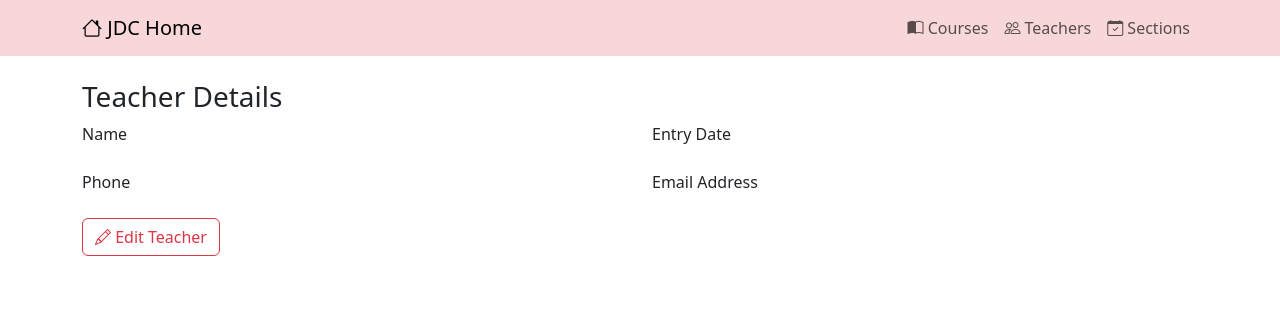
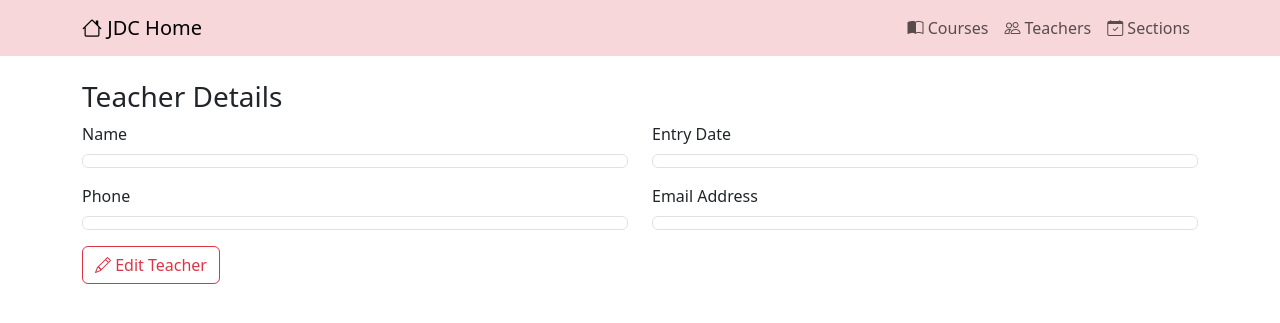
Before and after one commit to minlwin/weekend-202302, a Java web app: page /views/teacher-details.jsp in a window 1280 px wide. Shown: the top 323 px of the page. Run offline with Spring Boot 4, a stand-in JSP engine, Linux system fonts and the light colour scheme; the template is opened without the code that fills it, so the values that code supplies are empty; the project's own start-up code is not run, and a stand-in starts its controllers and pages.

Commit message:
Update Teacher Management

```diff
--- a/ex-07-navigations/src/main/java/com/jdc/demo/controller/TeacherController.java
+++ b/ex-07-navigations/src/main/java/com/jdc/demo/controller/TeacherController.java
@@ -42,7 +42,7 @@ public class TeacherController {
 
 	@PostMapping
 	String save(
-			@Validated @ModelAttribute Teacher form,
+			@Validated @ModelAttribute("form") Teacher form,
 			BindingResult result, RedirectAttributes redirect) {
 
 		if(result.hasErrors()) {
--- a/ex-07-navigations/src/main/webapp/WEB-INF/spring/web-config.xml
+++ b/ex-07-navigations/src/main/webapp/WEB-INF/spring/web-config.xml
@@ -20,4 +20,6 @@
 
     <mvc:view-controller path="/" view-name="home"/>
 
+
+
 </beans>
--- a/ex-07-navigations/src/main/webapp/views/teacher-details.jsp
+++ b/ex-07-navigations/src/main/webapp/views/teacher-details.jsp
@@ -25,22 +25,22 @@
 		<div class="row mb-3">
 			<div class="col">
 				<label class="form-label">Name</label>
-				<span>${data.name}</span>
+				<span class="form-control">${data.name}</span>
 			</div>
 			<div class="col">
 				<label class="form-label">Entry Date</label>
-				<span>${data.entryDate}</span>
+				<span class="form-control">${data.entryDate}</span>
 			</div>
 		</div>
 
 		<div class="row mb-3">
 			<div class="col">
 				<label class="form-label">Phone</label>
-				<span>${data.phone}</span>
+				<span class="form-control">${data.phone}</span>
 			</div>
 			<div class="col">
 				<label class="form-label">Email Address</label>
-				<span>${data.email}</span>
+				<span class="form-control">${data.email}</span>
 			</div>
 		</div>
 
--- a/ex-07-navigations/src/main/webapp/views/teacher.jsp
+++ b/ex-07-navigations/src/main/webapp/views/teacher.jsp
@@ -20,11 +20,11 @@
 
 
 		<form class="row">
-			<div class="col-auto">
+			<div class="col-auto col-sm-3">
 				<label class="form-label">Search Name</label>
 				<input class="form-control" type="text" placeholder="Search Name" name="name" />
 			</div>
-			<div class="col-auto">
+			<div class="col-auto col-sm-3">
 				<label class="form-label">Search Phone</label>
 				<input class="form-control" type="text" placeholder="Search Phone" name="phone" />
 			</div>
```
Also changed, not shown: ex-07-navigations/src/main/java/com/jdc/demo/controller/commons/CommonInitialization.java (added, +15 -0 lines), ex-07-navigations/src/main/java/com/jdc/demo/controller/commons/LocalDateFormatter.java (added, +35 -0 lines), ex-07-navigations/src/main/java/com/jdc/demo/service/entity/Teacher.java (+14 -0 lines), ex-07-navigations/src/main/webapp/views/teacher-edit.jsp (line endings or trailing spaces).
